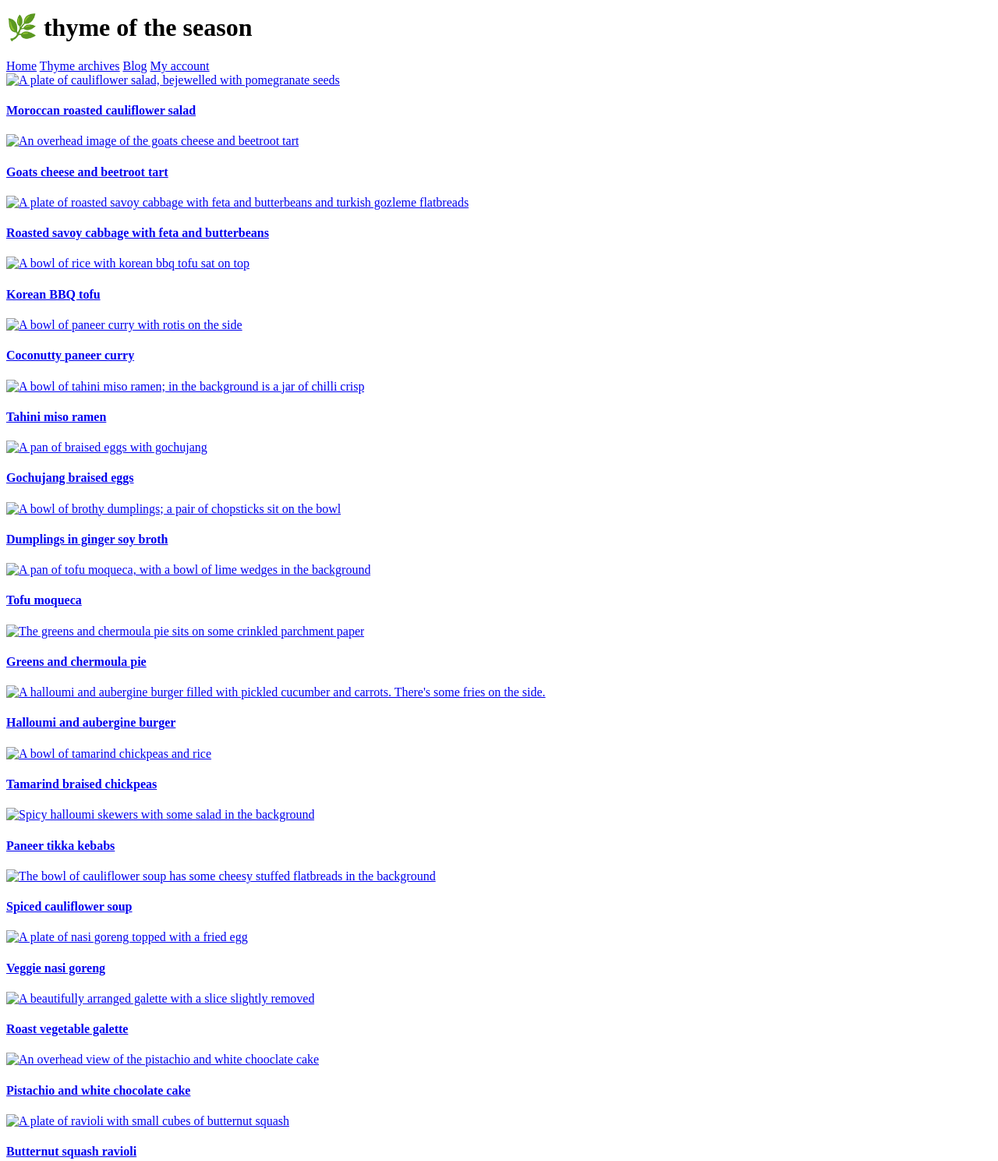
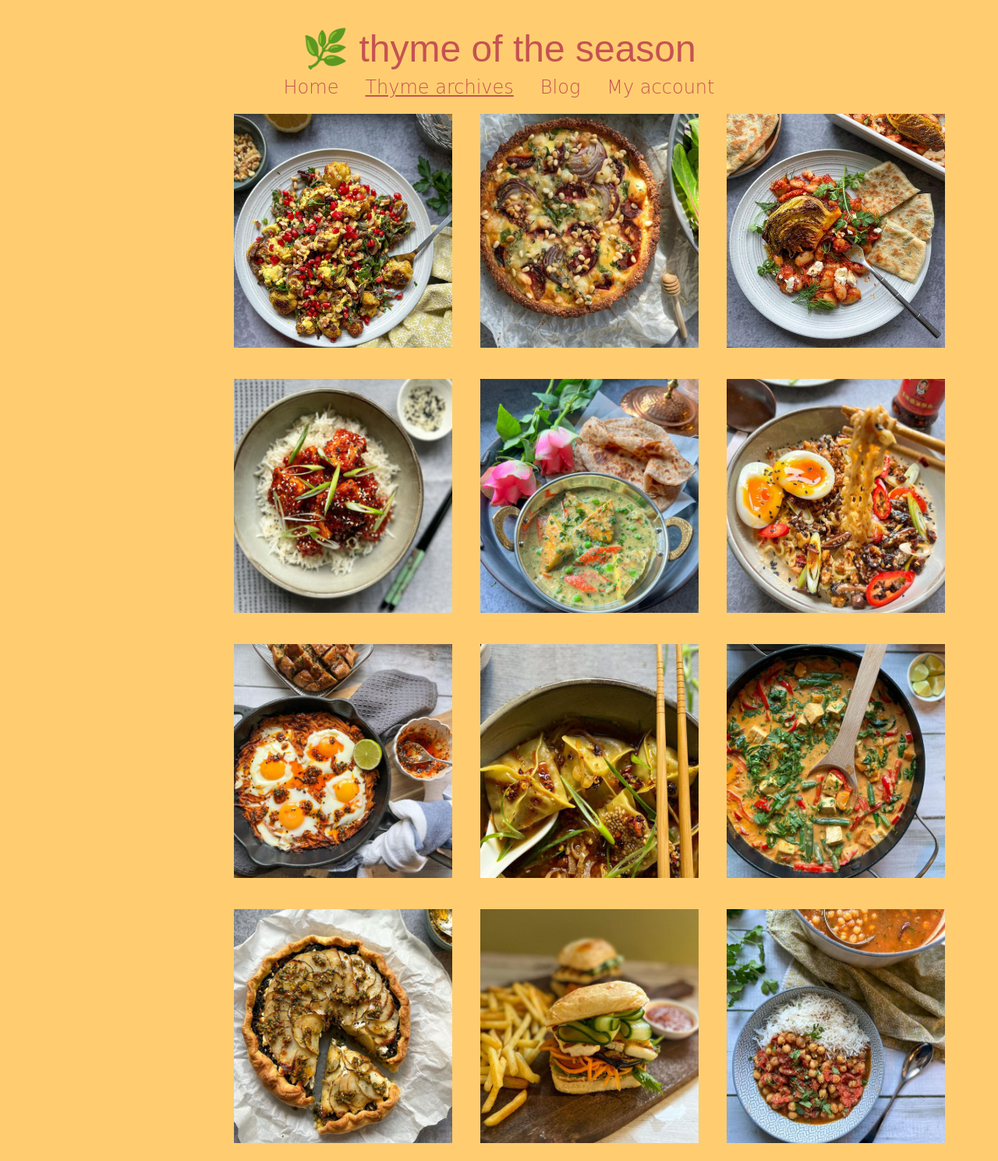
Before and after one commit to hellodaniswift/thymeoftheseason, a plain HTML site: page archive.html in a window 1280 px wide. Shown: the part 5-1494 px from the top of the page at 78% size. Drawn offline with Linux system fonts and the light colour scheme; the site is published under a folder, as on GitHub Pages, so addresses that start at the root find nothing; a web font is replaced by a local one.

Commit message:
updates to pathways to support github pages deployment

```diff
--- a/archive.html
+++ b/archive.html
@@ -1,7 +1,7 @@
 <!DOCTYPE html>
 <html lang="en">
 <head>
-  <link rel="stylesheet" href="/styles.css">
+  <link rel="stylesheet" href="styles.css">
   <link rel="preconnect" href="https://fonts.googleapis.com">
   <link rel="preconnect" href="https://fonts.gstatic.com" crossorigin>
   <link href="https://fonts.googleapis.com/css2?family=Archivo:wght@200;400;500;600;700;900&family=Shrikhand&display=swap" rel="stylesheet">
@@ -26,7 +26,7 @@
   <main class="grid">
     <div class="recipeWrap">
     <a href="#">
-    <img class="archiveRecipe" src="/img/1-caulisalad.jpeg" alt="A plate of cauliflower salad, bejewelled with pomegranate seeds">
+    <img class="archiveRecipe" src="./img/1-caulisalad.jpeg" alt="A plate of cauliflower salad, bejewelled with pomegranate seeds">
       <div class="recipeDescrip">
         <h4 class="recipeTitle">Moroccan roasted cauliflower salad</h4>
       </div>
@@ -34,7 +34,7 @@
     </div>
     <div class="recipeWrap">
     <a href="/">
-    <img class="archiveRecipe" src="/img/2-goatcheesetart.jpeg" alt="An overhead image of the goats cheese and beetroot tart">
+    <img class="archiveRecipe" src="./img/2-goatcheesetart.jpeg" alt="An overhead image of the goats cheese and beetroot tart">
       <div class="recipeDescrip">
         <h4 class="recipeTitle">Goats cheese and beetroot tart</h4>
       </div>
@@ -42,7 +42,7 @@
     </div>
     <div class="recipeWrap">
     <a href="/">
-    <img class="archiveRecipe" src="/img/3-roastsavoycabbage.jpeg" alt="A plate of roasted savoy cabbage with feta and butterbeans and turkish gozleme flatbreads">
+    <img class="archiveRecipe" src="./img/3-roastsavoycabbage.jpeg" alt="A plate of roasted savoy cabbage with feta and butterbeans and turkish gozleme flatbreads">
       <div class="recipeDescrip">
         <h4 class="recipeTitle">Roasted savoy cabbage with feta and butterbeans</h4>
       </div>
@@ -50,7 +50,7 @@
     </div>
     <div class="recipeWrap">
     <a href="/">
-    <img class="archiveRecipe" src="/img/4-koreantofu.jpeg" alt="A bowl of rice with korean bbq tofu sat on top">
+    <img class="archiveRecipe" src="./img/4-koreantofu.jpeg" alt="A bowl of rice with korean bbq tofu sat on top">
       <div class="recipeDescrip">
         <h4 class="recipeTitle">Korean BBQ tofu</h4>
       </div>
@@ -58,7 +58,7 @@
     </div>
     <div class="recipeWrap">
     <a href="/">
-    <img class="archiveRecipe" src="/img/5-paneercurry.jpeg" alt="A bowl of paneer curry with rotis on the side">
+    <img class="archiveRecipe" src="./img/5-paneercurry.jpeg" alt="A bowl of paneer curry with rotis on the side">
       <div class="recipeDescrip">
         <h4 class="recipeTitle">Coconutty paneer curry</h4>
       </div>
@@ -66,7 +66,7 @@
     </div>
     <div class="recipeWrap">
     <a href="/">
-    <img class="archiveRecipe" src="/img/6-tahinimisoramen.jpeg" alt="A bowl of tahini miso ramen; in the background is a jar of chilli crisp">
+    <img class="archiveRecipe" src="./img/6-tahinimisoramen.jpeg" alt="A bowl of tahini miso ramen; in the background is a jar of chilli crisp">
       <div class="recipeDescrip">
         <h4 class="recipeTitle">Tahini miso ramen</h4>
       </div>
@@ -74,7 +74,7 @@
     </div>
     <div class="recipeWrap">
     <a href="/">
-    <img class="archiveRecipe" src="/img/7-gochujangbraisedeggs.jpeg" alt="A pan of braised eggs with gochujang">
+    <img class="archiveRecipe" src="./img/7-gochujangbraisedeggs.jpeg" alt="A pan of braised eggs with gochujang">
       <div class="recipeDescrip">
         <h4 class="recipeTitle">Gochujang braised eggs</h4>
       </div>
@@ -82,7 +82,7 @@
     </div>
     <div class="recipeWrap">
     <a href="/">
-    <img class="archiveRecipe" src="/img/8-dumplingsgingersoy.jpeg" alt="A bowl of brothy dumplings; a pair of chopsticks sit on the bowl">
+    <img class="archiveRecipe" src="./img/8-dumplingsgingersoy.jpeg" alt="A bowl of brothy dumplings; a pair of chopsticks sit on the bowl">
       <div class="recipeDescrip">
         <h4 class="recipeTitle">Dumplings in ginger soy broth</h4>
       </div>
@@ -90,7 +90,7 @@
     </div>
     <div class="recipeWrap">
     <a href="/">
-    <img class="archiveRecipe" src="/img/9-tofumoqueca.jpeg" alt="A pan of tofu moqueca, with a bowl of lime wedges in the background">
+    <img class="archiveRecipe" src="./img/9-tofumoqueca.jpeg" alt="A pan of tofu moqueca, with a bowl of lime wedges in the background">
       <div class="recipeDescrip">
         <h4 class="recipeTitle">Tofu moqueca</h4>
       </div>
@@ -98,7 +98,7 @@
     </div>
     <div class="recipeWrap">
     <a href="/">
-    <img class="archiveRecipe" src="/img/10-greenschermoulapie.jpeg" alt="The greens and chermoula pie sits on some crinkled parchment paper">
+    <img class="archiveRecipe" src="./img/10-greenschermoulapie.jpeg" alt="The greens and chermoula pie sits on some crinkled parchment paper">
       <div class="recipeDescrip">
         <h4 class="recipeTitle">Greens and chermoula pie</h4>
       </div>
@@ -106,7 +106,7 @@
     </div>
     <div class="recipeWrap">
     <a href="/">
-    <img class="archiveRecipe" src="/img/11-halloumiaubergineburger.jpeg" alt="A halloumi and aubergine burger filled with pickled cucumber and carrots. There's some fries on the side.">
+    <img class="archiveRecipe" src="./img/11-halloumiaubergineburger.jpeg" alt="A halloumi and aubergine burger filled with pickled cucumber and carrots. There's some fries on the side.">
       <div class="recipeDescrip">
         <h4 class="recipeTitle">Halloumi and aubergine burger</h4>
       </div>
@@ -114,7 +114,7 @@
     </div>
     <div class="recipeWrap">
     <a href="/">
-    <img class="archiveRecipe" src="/img/12-tamarindtomatochickpeas.jpeg" alt="A bowl of tamarind chickpeas and rice">
+    <img class="archiveRecipe" src="./img/12-tamarindtomatochickpeas.jpeg" alt="A bowl of tamarind chickpeas and rice">
       <div class="recipeDescrip">
         <h4 class="recipeTitle">Tamarind braised chickpeas</h4>
       </div>
@@ -122,7 +122,7 @@
     </div>
     <div class="recipeWrap">
     <a href="/">
-    <img class="archiveRecipe" src="/img/13-paneertikkakebabs.jpeg" alt="Spicy halloumi skewers with some salad in the background">
+    <img class="archiveRecipe" src="./img/13-paneertikkakebabs.jpeg" alt="Spicy halloumi skewers with some salad in the background">
       <div class="recipeDescrip">
         <h4 class="recipeTitle">Paneer tikka kebabs</h4>
       </div>
@@ -130,7 +130,7 @@
     </div>
     <div class="recipeWrap">
     <a href="/">
-    <img class="archiveRecipe" src="/img/14-curriedcaulisoup.jpeg" alt="The bowl of cauliflower soup has some cheesy stuffed flatbreads in the background">
+    <img class="archiveRecipe" src="./img/14-curriedcaulisoup.jpeg" alt="The bowl of cauliflower soup has some cheesy stuffed flatbreads in the background">
       <div class="recipeDescrip">
         <h4 class="recipeTitle">Spiced cauliflower soup</h4>
       </div>
@@ -138,7 +138,7 @@
     </div>
     <div class="recipeWrap">
     <a href="/">
-    <img class="archiveRecipe" src="/img/15-nasigoreng.jpeg" alt="A plate of nasi goreng topped with a fried egg">
+    <img class="archiveRecipe" src="./img/15-nasigoreng.jpeg" alt="A plate of nasi goreng topped with a fried egg">
       <div class="recipeDescrip">
         <h4 class="recipeTitle">Veggie nasi goreng</h4>
       </div>
@@ -146,7 +146,7 @@
     </div>
     <div class="recipeWrap">
     <a href="/">
-    <img class="archiveRecipe" src="/img/16-roastveggiegalette.jpeg" alt="A beautifully arranged galette with a slice slightly removed">
+    <img class="archiveRecipe" src="./img/16-roastveggiegalette.jpeg" alt="A beautifully arranged galette with a slice slightly removed">
       <div class="recipeDescrip">
         <h4 class="recipeTitle">Roast vegetable galette</h4>
       </div>
@@ -154,7 +154,7 @@
     </div>
     <div class="recipeWrap">
     <a href="/">
-    <img class="archiveRecipe" src="/img/17-pistachiowhitechoccake.jpeg" alt="An overhead view of the pistachio and white chooclate cake">
+    <img class="archiveRecipe" src="./img/17-pistachiowhitechoccake.jpeg" alt="An overhead view of the pistachio and white chooclate cake">
       <div class="recipeDescrip">
         <h4 class="recipeTitle">Pistachio and white chocolate cake</h4>
       </div>
@@ -162,7 +162,7 @@
     </div>
     <div class="recipeWrap">
     <a href="/">
-    <img class="archiveRecipe" src="/img/18-squashravioli.jpeg" alt="A plate of ravioli with small cubes of butternut squash">
+    <img class="archiveRecipe" src="./img/18-squashravioli.jpeg" alt="A plate of ravioli with small cubes of butternut squash">
       <div class="recipeDescrip">
         <h4 class="recipeTitle">Butternut squash ravioli</h4>
       </div>
@@ -170,7 +170,7 @@
     </div>
     <div class="recipeWrap">
     <a href="/">
-    <img class="archiveRecipe" src="/img/19-butterbeanshalloumi.jpeg" alt="Yummy butterbeans topped with halloumi and chunks of crusty bread">
+    <img class="archiveRecipe" src="./img/19-butterbeanshalloumi.jpeg" alt="Yummy butterbeans topped with halloumi and chunks of crusty bread">
       <div class="recipeDescrip">
         <h4 class="recipeTitle">Lemony butterbeans with halloumi</h4>
       </div>
@@ -178,7 +178,7 @@
     </div>
     <div class="recipeWrap">
     <a href="/">
-    <img class="archiveRecipe" src="/img/20-salsaverdeeggs.jpeg" alt="Baked eggs with salsa verde and nachos">
+    <img class="archiveRecipe" src="./img/20-salsaverdeeggs.jpeg" alt="Baked eggs with salsa verde and nachos">
       <div class="recipeDescrip">
         <h4 class="recipeTitle">Baked eggs with salsa verde</h4>
       </div>
@@ -186,7 +186,7 @@
     </div>
     <div class="recipeWrap">
     <a href="/">
-    <img class="archiveRecipe" src="/img/21-casseroledumplings.jpeg" alt="A casserole dish filled with casserole and topped with herby dumplings">
+    <img class="archiveRecipe" src="./img/21-casseroledumplings.jpeg" alt="A casserole dish filled with casserole and topped with herby dumplings">
       <div class="recipeDescrip">
         <h4 class="recipeTitle">Veggie casserole with herby dumplings</h4>
       </div>
--- a/confittomatobucatini.html
+++ b/confittomatobucatini.html
@@ -1,7 +1,7 @@
 <!DOCTYPE html>
 <html lang="en">
 <head>
-    <link rel="stylesheet" href="/styles.css" >
+    <link rel="stylesheet" href="styles.css" >
     <link rel="preconnect" href="https://fonts.googleapis.com">
     <link rel="preconnect" href="https://fonts.gstatic.com" crossorigin>
     <link href="https://fonts.googleapis.com/css2?family=Archivo:wght@200;400;500;600;700;900&family=Shrikhand&display=swap" rel="stylesheet">
@@ -23,7 +23,7 @@
 </head>
 <body>
     <div class="todaysRecipe">
-        <a href ="/confittomatobucatini.html"><img class="dailyRecipe" src="/img/bucatini.jpg" alt="a bowl of bucatini pasta"></a>
+        <a href ="/confittomatobucatini.html"><img class="dailyRecipe" src="./img/bucatini.jpg" alt="a bowl of bucatini pasta"></a>
             <div class="recipeText">
                 <h2 class="rotdHeading">Bucatini with confit tomato sauce</h2>
                 <h2 class="rotdTitle"><i>The way you cook an item of food can transform it from bland to beautiful.
```
Also changed, not shown: index.html (+8 -8 lines).
